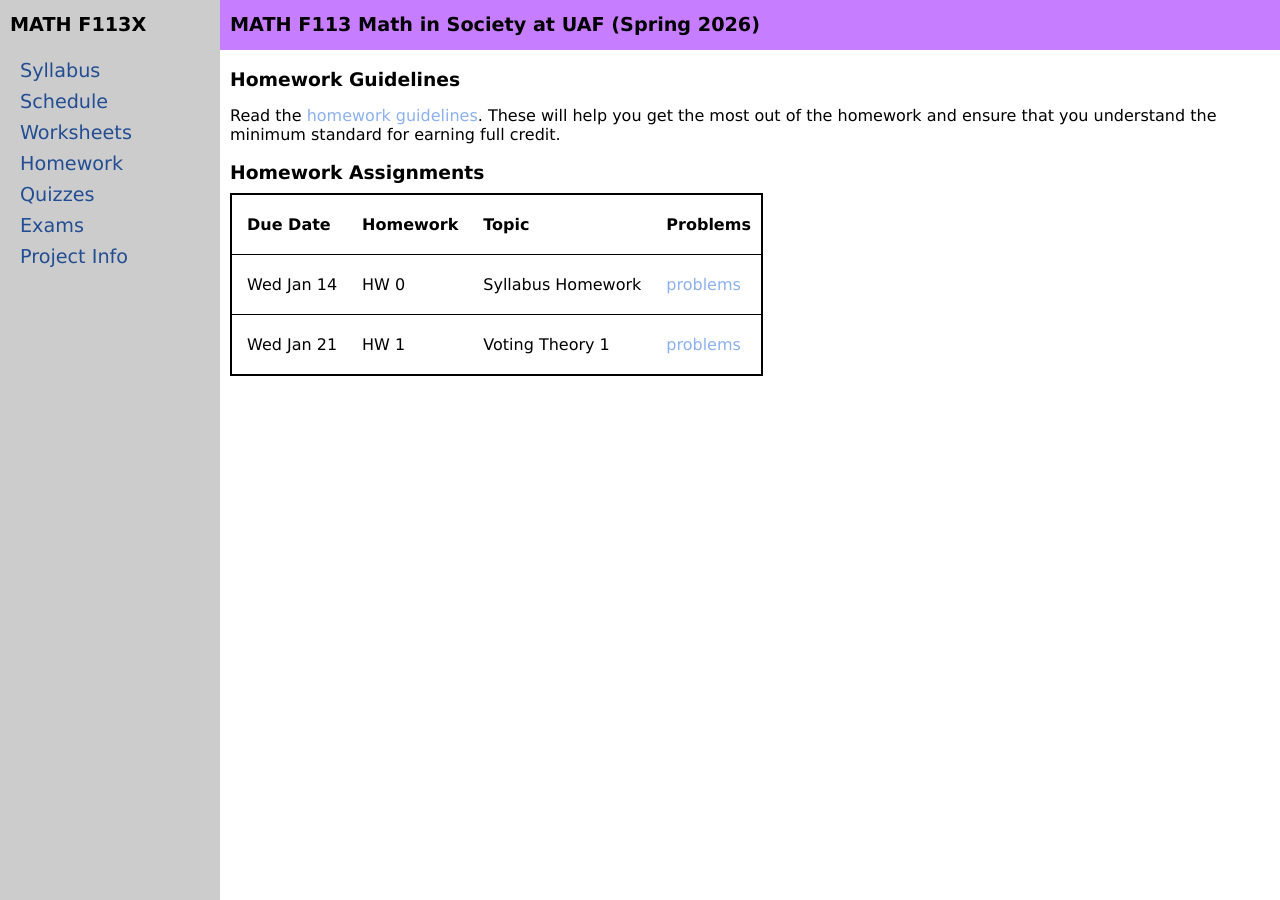
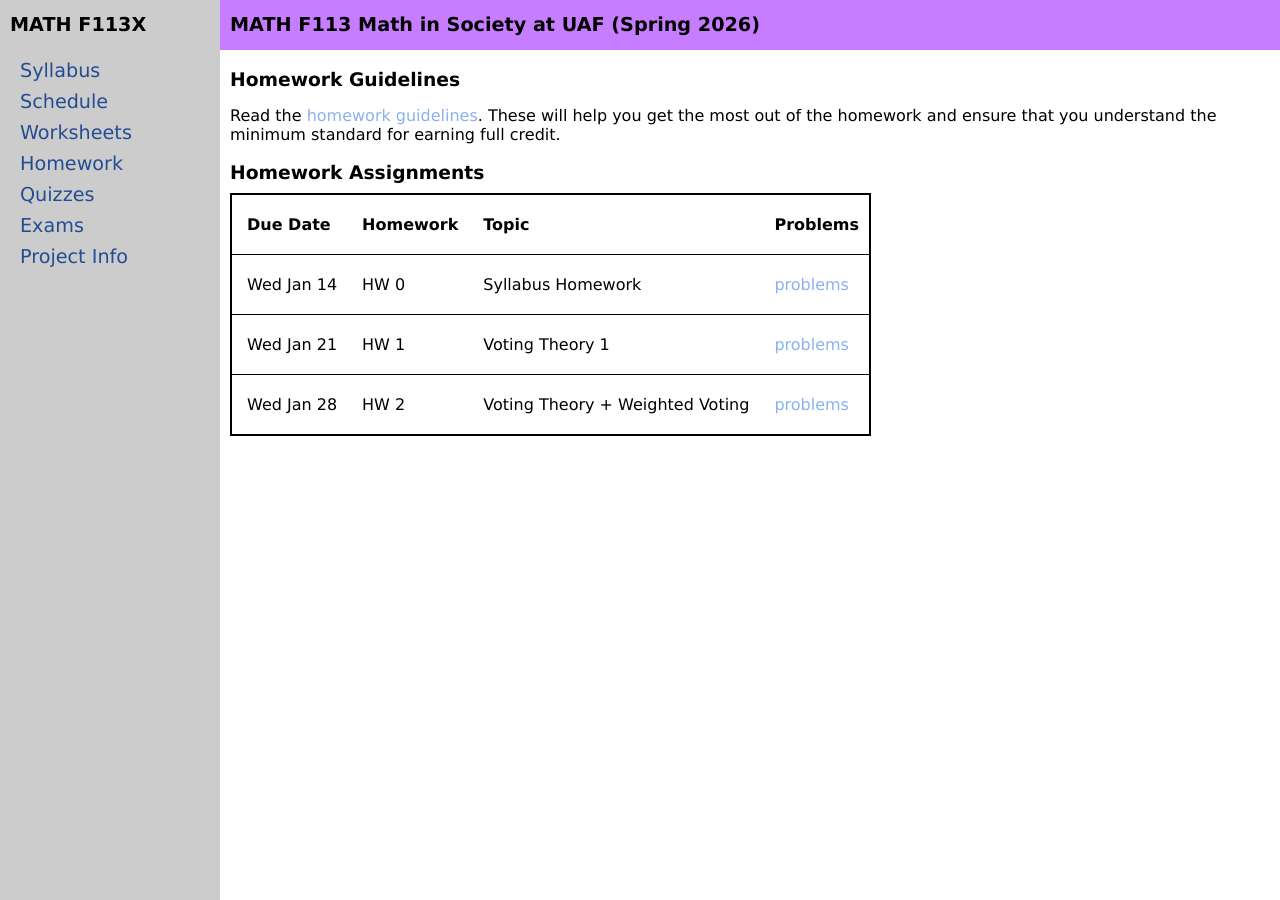
Before and after one commit to uaf-math/math113, a Jekyll site: the page built from homework.md, in a window 1280 px wide. Built offline with Jekyll 4.4.1, drawn with Linux system fonts in a browser that asks for light colours.

Commit message:
Update homework.yml

```diff
--- a/_data/homework.yml
+++ b/_data/homework.yml
@@ -9,3 +9,7 @@ homeworks:
   number: HW 1
   topic: Voting Theory 1
   problems: HW1.pdf
+- due: Wed Jan 28
+  number: HW 2
+  topic: Voting Theory + Weighted Voting
+  problems: HW2.pdf
```
